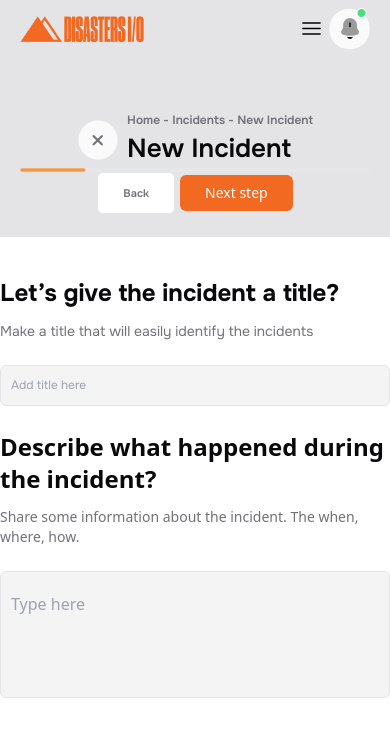
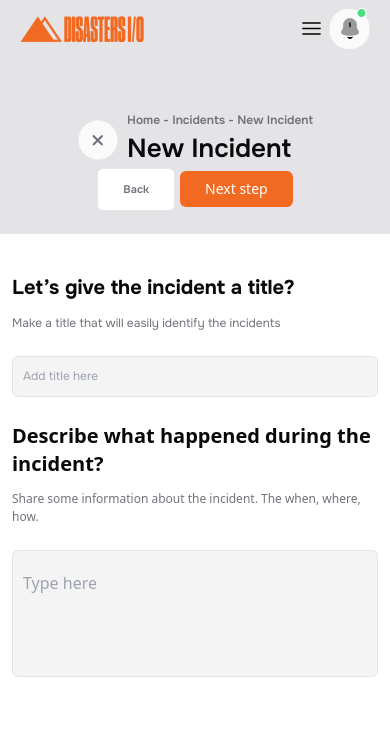
Before and after one commit to anishossain515/DISASTARISI-O, a React (Vite) app: page /IncidentPage3 in a window 390 px wide. Shown: the top 736 px of the page. Built offline with nearby package versions, Linux system fonts and the light colour scheme.

Commit message:
IncidentPage3 Responsive Done

```diff
--- a/src/components/CommonCotains/Navber/NavDetails.jsx
+++ b/src/components/CommonCotains/Navber/NavDetails.jsx
@@ -22,7 +22,7 @@ export const NavDetails = ({NavInfo,NavName,FirstBtnInfo,SecondBtnInfo, BtnSrc,S
             </h1>
           </div>
       </div>
-       {Bar && <img src={Bar} alt="Bar" />}
+       {Bar && <img src={Bar} alt="Bar" className='xl:block hidden' />}
       <div className='flex sm:flex-row flex-col items-center gap-[14px]'>
         {Input && <Input />}
         <div className='sm:space-x-[14px] space-x-[5px] flex items-center'>
--- a/src/components/Contains/Incidents/IncidentPage3.jsx
+++ b/src/components/Contains/Incidents/IncidentPage3.jsx
@@ -26,12 +26,12 @@ export const IncidentPage3 = () => {
       />
 
       <section className="mt-10">
-        <Container>
+        <Container className='px-3'>
           <div className="font-onest">
-            <h2 className="font-bold text-2xl text-Rich-Black ">
+            <h2 className="font-bold text-xl md:text-2xl text-Rich-Black ">
               Let’s give the incident a title?
             </h2>
-            <p className="text-sm text-Gray pt-3 pb-6">
+            <p className="sm:text-sm text-[12px] text-Gray pt-3 pb-6">
               Make a title that will easily identify the incidents
             </p>
             <input
@@ -42,10 +42,10 @@ export const IncidentPage3 = () => {
           </div>
 
           <div className="pt-[25px]">
-            <h2 className="font-bold text-2xl text-Rich-Black ">
+            <h2 className="font-bold text-xl md:text-2xl text-Rich-Black ">
               Describe what happened during the incident?
             </h2>
-            <p className="text-sm text-Gray pt-3 pb-6">
+            <p className="sm:text-sm text-[12px] text-Gray pt-3 pb-6">
               Share some information about the incident. The when, where, how.
             </p>
             <textarea
```
